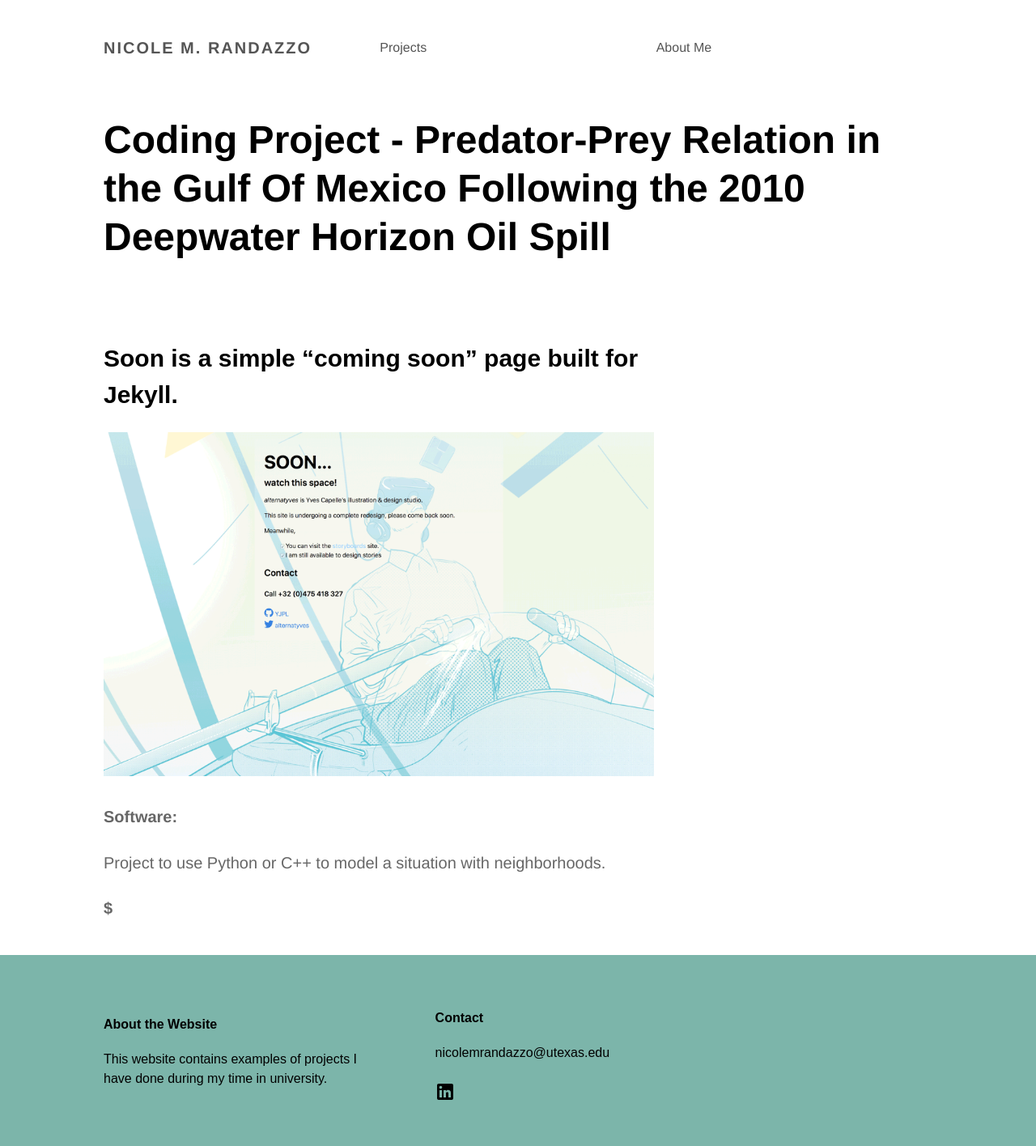
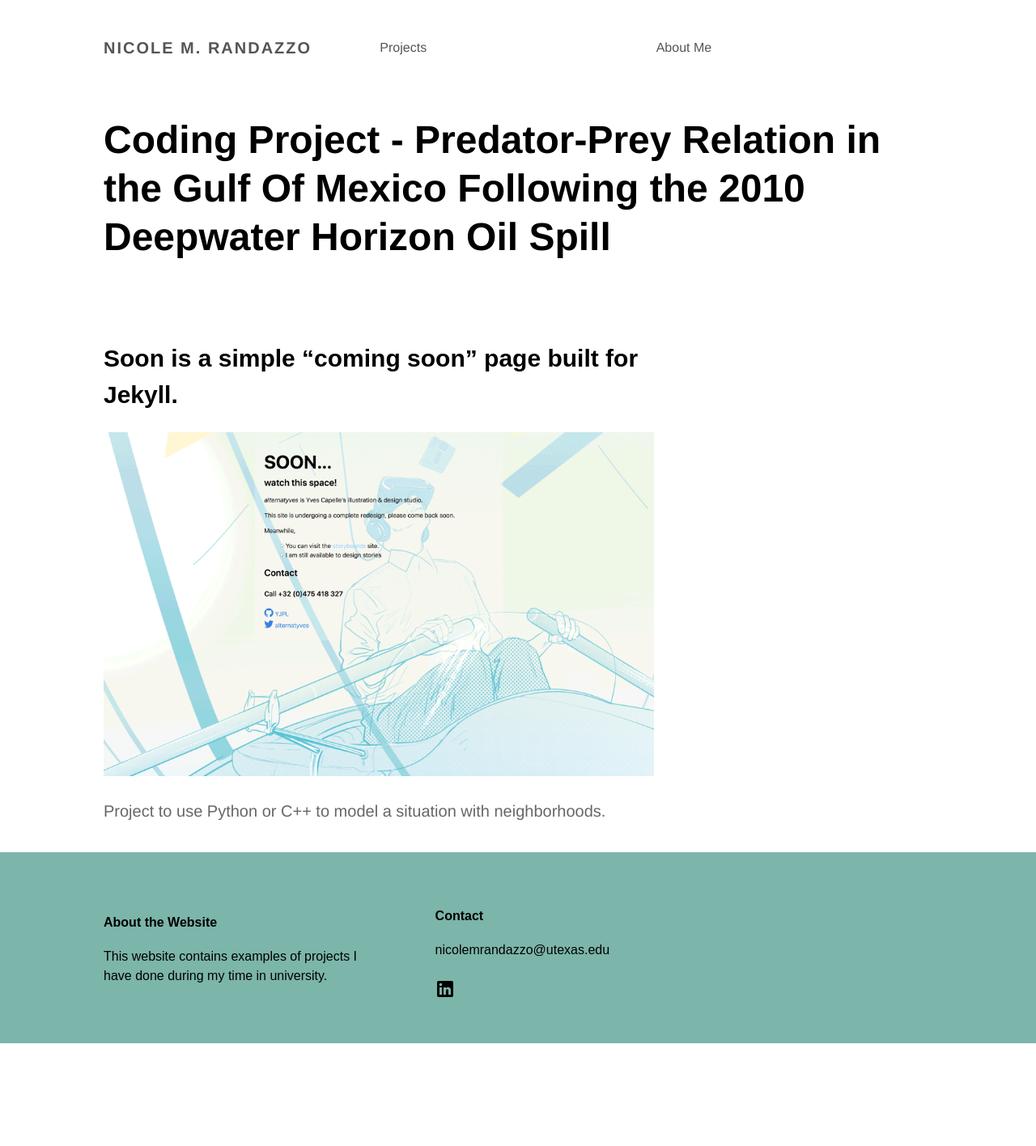
Before and after one commit to NicoleMRandazzo/nicolemrandazzo.github.io, a Jekyll site: the page built from _products/soon-temporary-jekyll-site-template.md, in a window 1280 px wide. Shown: the whole page at 81% size. Built offline with Jekyll 4.4.1, drawn with Linux system fonts in a browser that asks for light colours; after the commit the page ends 1289 px from its top, so only the background shows below that.

Commit message:
Update product.html

```diff
--- a/_layouts/product.html
+++ b/_layouts/product.html
@@ -11,9 +11,6 @@ layout: default
 				{% include product-styles.html product=page %}
 				<div itemscope itemtype="http://schema.org/Offer" class="w-100 w-50ns product-details measure-wide lh-copy f5 f4-ns helvetica black-60" id="add">
 
-					<h4 itemprop="itemOffered">Software: {{ page.software | join: ' ' }}</h4>
-
-					{% comment %} Note that you can of course use your own custom front matter variable here, instead of "Software", see https://templates.supply/sorting-jekyll-collections-by-custom-variable/ {% endcomment %}
 
 					{% if page.format %}
 					<h5>Format: {{ page.format }}</h5>
@@ -23,10 +20,13 @@ layout: default
 					<h5>Film Ratio: {{ page.ratio }}</h5>
 					{% endif %}
 
+{% if page.url == "/" and page.definition %}
+  <div class="definition">{{ page.definition }}</div>
+{% endif %}
+
 <span itemprop="description">
 					{{ page.description_markdown | markdownify }}
 </span>
-					<h4 itemprop="priceCurrency" content="USD"></span>$ <span itemprop="price" content="{{ page.price }}">{{ page.price }}</h4>
 
 		</div>
 	</section>
```
